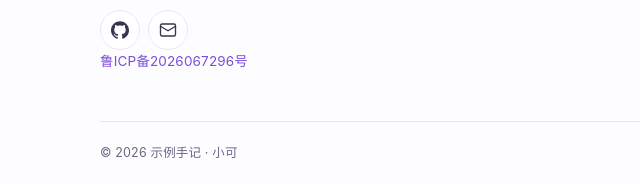
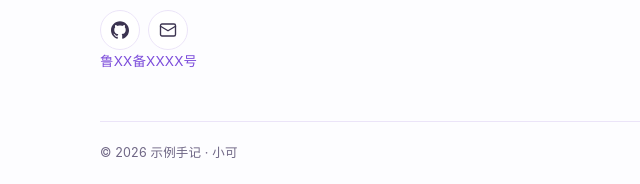
Before and after one commit to L-y-MAX/personal-site-template, a plain HTML site: page about.html in a window 1280 px wide. Shown: the part 3764-3948 px from the top of the page, 0-640 px from the left. Drawn offline with Linux system fonts and the light colour scheme.

```diff
--- a/about.html
+++ b/about.html
@@ -365,7 +365,7 @@
                 </div>
             </div>
             <!-- 备案号：备案通过后，把下面这行放进 footer__bottom 里并去掉注释-->
-                 <a href="https://beian.miit.gov.cn/" target="_blank" rel="noopener">鲁ICP备2026067296号</a>
+                 <a href="https://beian.miit.gov.cn/" target="_blank" rel="noopener">鲁XX备XXXX号</a>
             <div class="footer__bottom">
                 <span>© <span data-year>2026</span> 示例手记 · 小可</span>
                 <span>example.com</span>
```
Also changed, not shown: detail.html (+1 -1 lines), index.html (+1 -1 lines), resume.html (+1 -1 lines), preview/detail.jpg (added), preview/home.jpg (added), preview/mobile-home.jpg (added), preview/mobile-resume.jpg (added), 1 other file.
